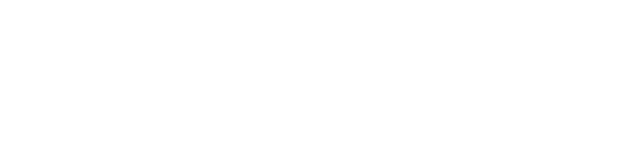
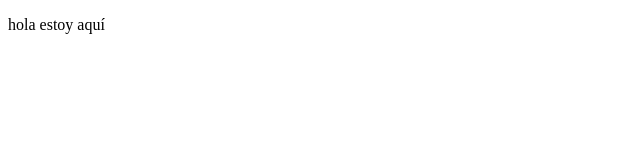
Before and after one commit to coni-donoso/Mi-primer-repositorio, a plain HTML site: page index.html in a window 1280 px wide. Shown: the whole page, without its empty margins (0-640 px from the left). Drawn offline with Linux system fonts and the light colour scheme.

Commit message:
Parrafo nuevo

```diff
--- a/index.html
+++ b/index.html
@@ -4,6 +4,7 @@
     <meta charset="UTF-8">
     <meta name="viewport" content="width=device-width, initial-scale=1.0">
     <title>Me preocupan más las pirañas</title>
+    <p>hola estoy aquí</p>
 </head>
 <body>
 
```
